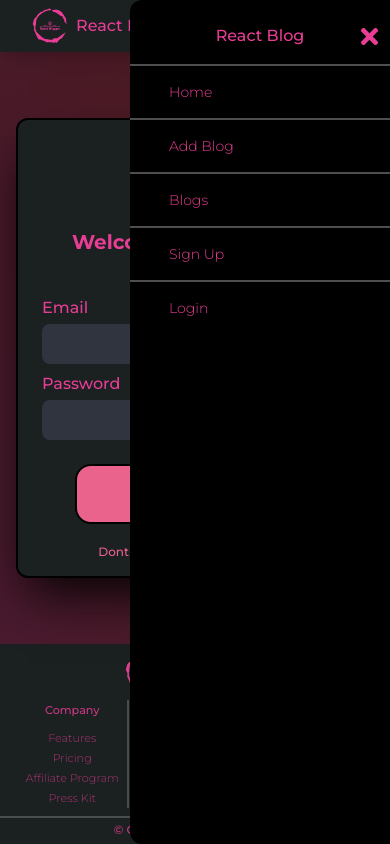
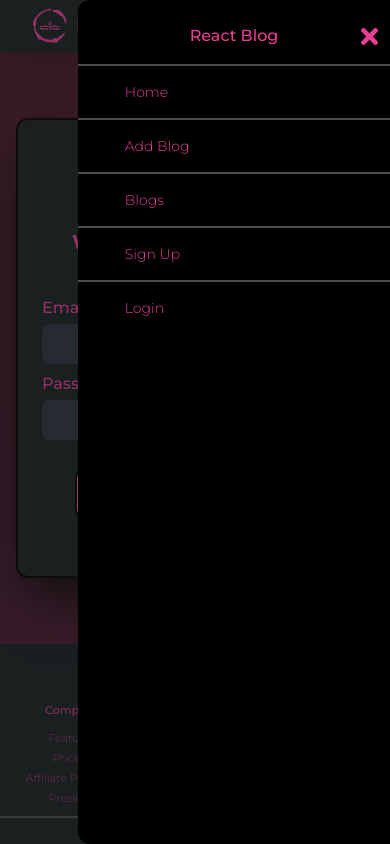
Before and after one commit to Omkarshet-e/react-blog, a React (Vite) app: page /login in a window 390 px wide. Both pictures are taken after a click on the element 345 px from the left and 26 px from the top of the page. Built offline with nearby package versions, Linux system fonts and the light colour scheme; no server answers.

Commit message:
prevent user interaction with other components when nav open in mobile view

```diff
--- a/src/components/Header/Header.jsx
+++ b/src/components/Header/Header.jsx
@@ -23,6 +23,13 @@ function Header() {
       await auth.signOut();
     }
   }
+
+  function handleToggleOverlay(e) {
+    if (e.target.id === "overlay" || e.target.id === "linksBg") {
+      setOpen(false);
+    }
+  }
+
   const navItems = [
     {
       path: "/",
@@ -67,9 +74,18 @@ function Header() {
           </div>
         </Link>
         <div
+          id="overlay"
+          onClick={handleToggleOverlay}
+          className={`fixed inset-0 bg-dark-primary-black/40 z-10 ${
+            open ? "" : "hidden"
+          }`}
+        ></div>
+        <div
+          id="overlay"
+          onClick={handleToggleOverlay}
           className={`${
             open ? "max-sm:translate-x-0" : "max-sm:translate-x-full"
-          } sm:flex sm:items-center lg:gap-12 sm:gap-4 md:gap-6 xl:text-xl sm:text-base max-sm:fixed top-0 right-0 bottom-0 max-sm:h-full max-sm:w-2/3 max-sm:bg-black max-sm:flex max-sm:flex-col max-sm:pt-2 max-sm:divide-y-2 max-sm:divide-white/30  max-sm:rounded-tl-xl max-sm:rounded-bl-xl max-sm:z-10 duration-150 ease-in-out `}
+          } sm:flex sm:items-center lg:gap-12 sm:gap-4 md:gap-6 xl:text-xl sm:text-base max-sm:fixed inset-0 max-sm:w-[80%] max-sm:ml-auto max-sm:bg-black max-sm:flex max-sm:flex-col max-sm:pt-2 max-sm:divide-y-2 max-sm:divide-white/30  max-sm:rounded-tl-xl max-sm:rounded-bl-xl max-sm:z-50 duration-150 ease-in-out `}
         >
           <div className="text-center py-4 sm:hidden">React Blog</div>
           {navItems.map((item) => {
@@ -99,11 +115,12 @@ function Header() {
               );
           })}
         </div>
+
         <div onClick={handleToggleOpen} className="toggle sm:hidden ">
           <div className={`${open ? "hidden" : ""}`}>
             <FaBars size={25} />
           </div>
-          <div className={`z-10 ${!open ? "hidden" : "fixed top-6 right-2"}`}>
+          <div className={`z-50 ${!open ? "hidden" : "fixed top-6 right-2"}`}>
             <FaTimes size={25} />
           </div>
         </div>
```
